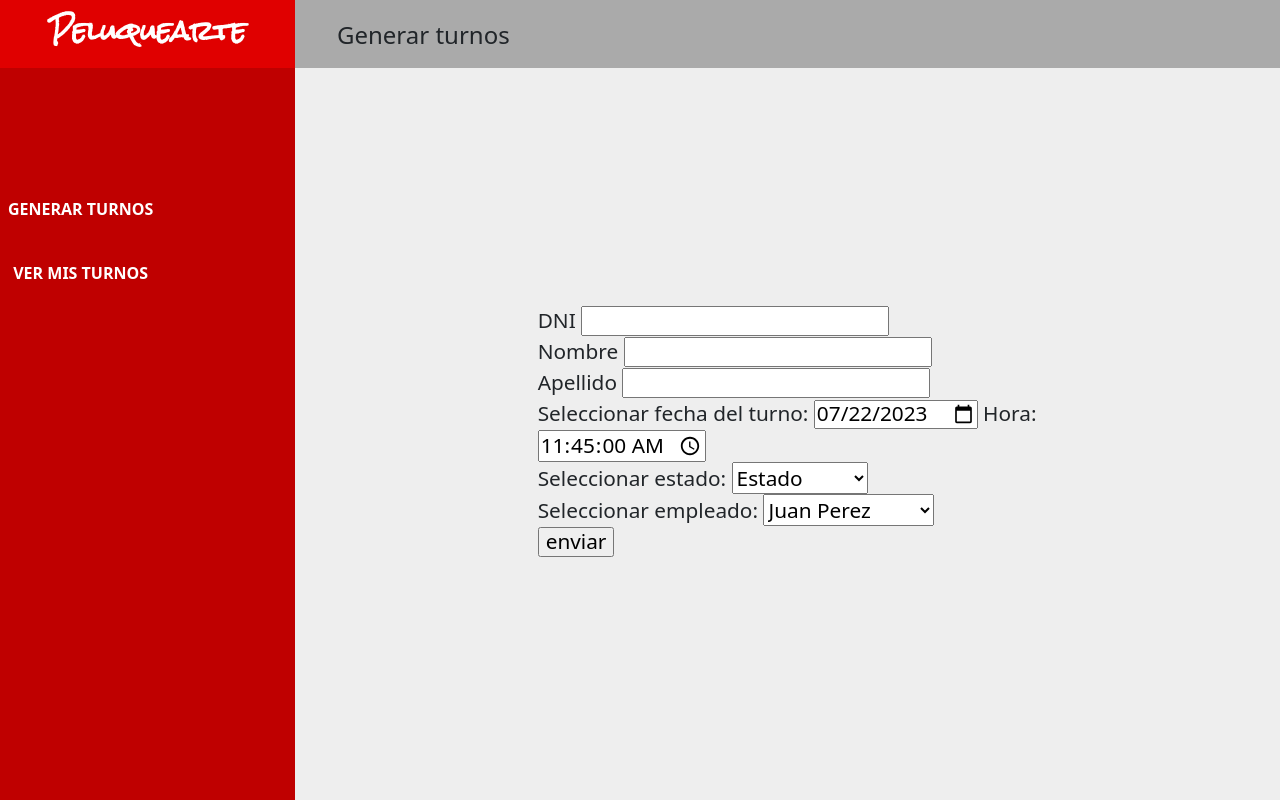
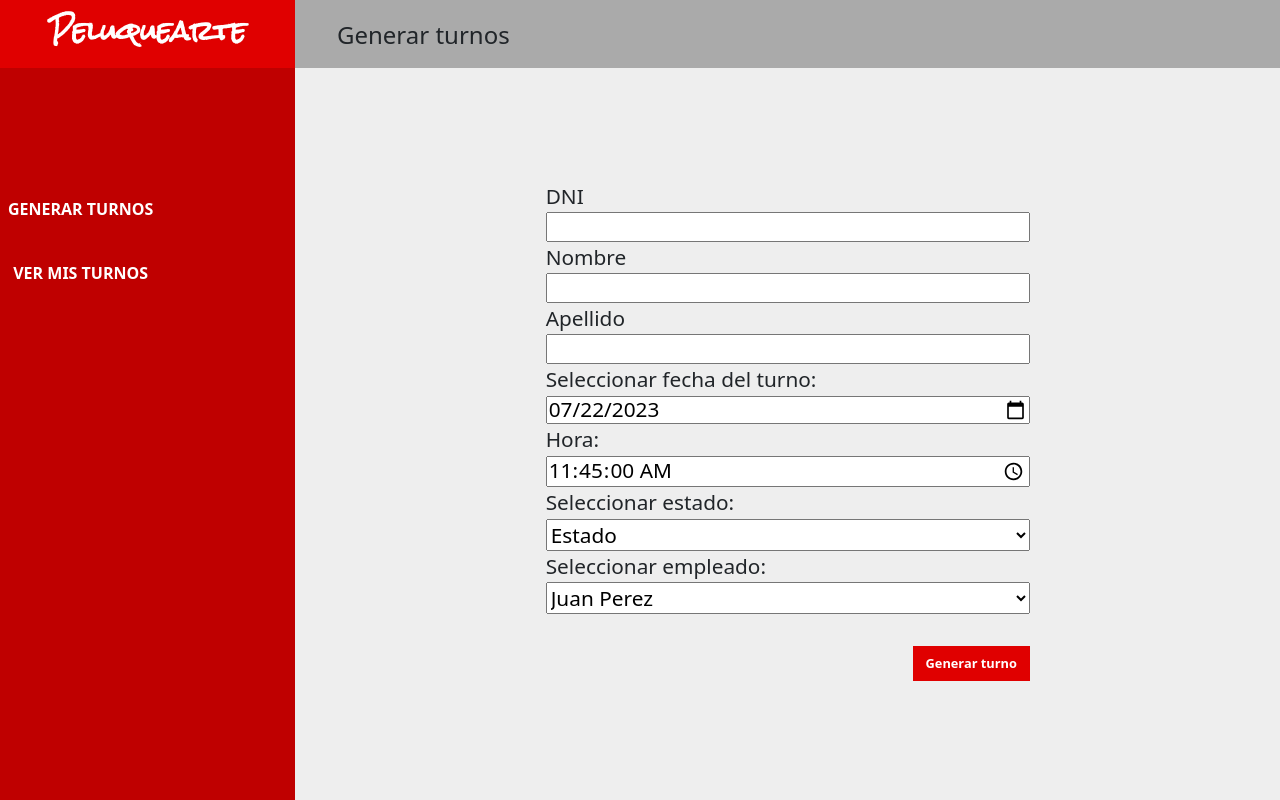
Before and after one commit to sjlozano77/peluquearte, a PHP site: page /turno.php in a window 1280 px wide. Run offline with PHP 8.4, Linux system fonts and the light colour scheme; data comes from the database, SQL or seed files in the repository.

Commit message:
Aplica estilos al formulario generar turnos

```diff
--- a/css/03.secciones/header.css
+++ b/css/03.secciones/header.css
@@ -9,4 +9,5 @@
     width: 30%;
     max-width: 300px;
     min-width: 200px;
+    min-height: 100vh;
 }
--- a/css/03.secciones/main.css
+++ b/css/03.secciones/main.css
@@ -5,4 +5,5 @@
     font-size: 1.3rem;
     flex-grow: 1;
     background-color: var(--gray-scale-n2);
+    min-height: 100vh;
 }
--- a/turno.php
+++ b/turno.php
@@ -64,25 +64,17 @@
         </header>
         <section class="main-contenido">
             <form  class="main-form form" action="bdd/registrar_reserva.php" method="post" id="formulario" name="formulario" autocomplete="off">
-                <div>
+                <section class="form__datos">
                     <label>DNI</label>
                     <input id="DNI" type="number" name="dni" autocomplete="off" >
-                </div>
-                <div>
                     <label>Nombre</label>
                     <input id="nombre"type="text" name="nombre" autocomplete="off">
-                </div>
-                <div>
                     <label>Apellido</label>
                     <input id="apellido"type="text" name="apellido" autocomplete="off" >
-                </div>
-                <div>
                     <label>Seleccionar fecha del turno: </label>
                     <input type="date" name="calendario"  value="2023-07-22" min="2018-01-01" max="2025-12-31" id= "dia">
                     <label>Hora:</label>
                     <input type="time" id="hora" name="hora" value="11:45:00" max="19:30:00" min="10:00:00" step="1" >
-                </div>
-                <div>
                     <label>Seleccionar estado: </label>
                     <select id="estado" name="estado">
                         <option value="">Estado</option>
@@ -90,8 +82,6 @@
                         <option value="reservado">reservado</option>
                         <option value="cancelado">cancelado</option>
                     </select>
-                </div>
-                <div>
                     <label>Seleccionar empleado: </label>
                     <select name="Id_empleado" id="Id_empleado">
                         <?php
@@ -112,8 +102,10 @@
                             }
                         ?>
                     </select>
-                </div>
-                <input type="submit" value="enviar">
+                </section>
+                <section class="form__botones">
+                    <input  class="form__botones__boton form__botones__boton--enviar" type="submit" value="Generar turno">
+                </section>
             </form>
 
             <div id= "alerta">
```
Lines whose indentation alone changed are shown as unchanged.
